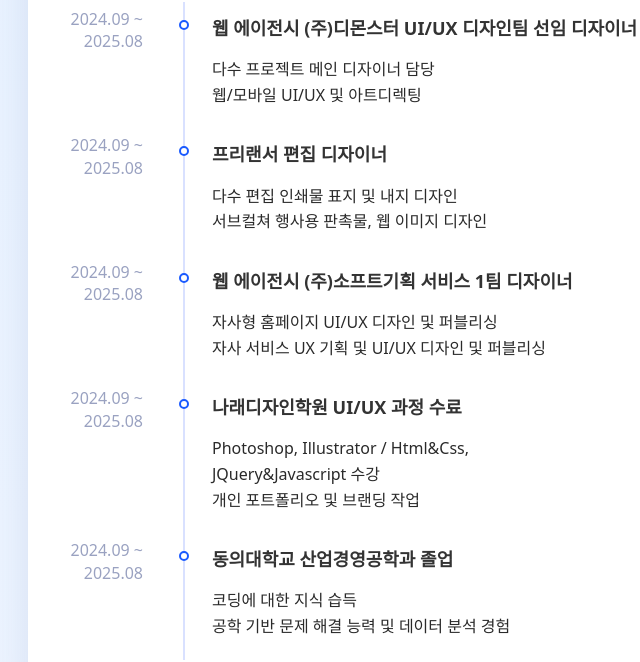
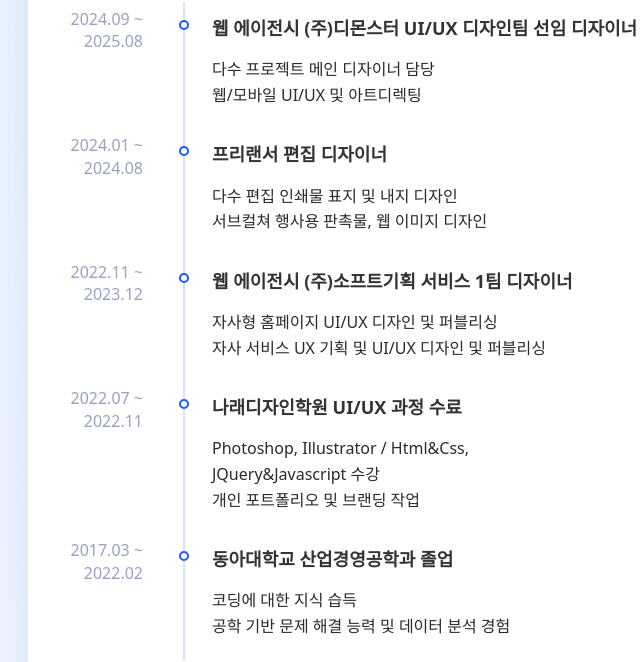
Before and after one commit to KangYunJeong210/portfolio2025, a plain HTML site: page index.html in a window 1280 px wide. Shown: the part 1214-1876 px from the top of the page, 316-956 px from the left. Drawn offline with Linux system fonts and the light colour scheme; a web font is replaced by a local one.

Commit message:
Update index.html

```diff
--- a/index.html
+++ b/index.html
@@ -141,7 +141,7 @@
 
                         <!-- item 2 -->
                         <div class="timeline-item">
-                            <div class="timeline-date">2024.09 ~<br>2025.08</div>
+                            <div class="timeline-date">2024.01 ~<br>2024.08</div>
                             <div class="timeline-dot"></div>
                             <div class="timeline-content">
                                 <p class="timeline-role">프리랜서 편집 디자이너</p>
@@ -154,7 +154,7 @@
 
                         <!-- item 3 -->
                         <div class="timeline-item">
-                            <div class="timeline-date">2024.09 ~<br>2025.08</div>
+                            <div class="timeline-date">2022.11 ~<br>2023.12</div>
                             <div class="timeline-dot"></div>
                             <div class="timeline-content">
                                 <p class="timeline-role">웹 에이전시 (주)소프트기획 서비스 1팀 디자이너</p>
@@ -167,7 +167,7 @@
 
                         <!-- item 4 -->
                         <div class="timeline-item">
-                            <div class="timeline-date">2024.09 ~<br>2025.08</div>
+                            <div class="timeline-date">2022.07 ~<br>2022.11</div>
                             <div class="timeline-dot"></div>
                             <div class="timeline-content">
                                 <p class="timeline-role">나래디자인학원 UI/UX 과정 수료</p>
@@ -181,10 +181,10 @@
 
                         <!-- item 5 -->
                         <div class="timeline-item">
-                            <div class="timeline-date">2024.09 ~<br>2025.08</div>
+                            <div class="timeline-date">2017.03 ~<br>2022.02</div>
                             <div class="timeline-dot"></div>
                             <div class="timeline-content">
-                                <p class="timeline-role">동의대학교 산업경영공학과 졸업</p>
+                                <p class="timeline-role">동아대학교 산업경영공학과 졸업</p>
                                 <p class="timeline-desc">
                                     코딩에 대한 지식 습득<br />
                                     공학 기반 문제 해결 능력 및 데이터 분석 경험
@@ -695,4 +695,5 @@
     </script>
 </body>
 
+
 </html>
```
